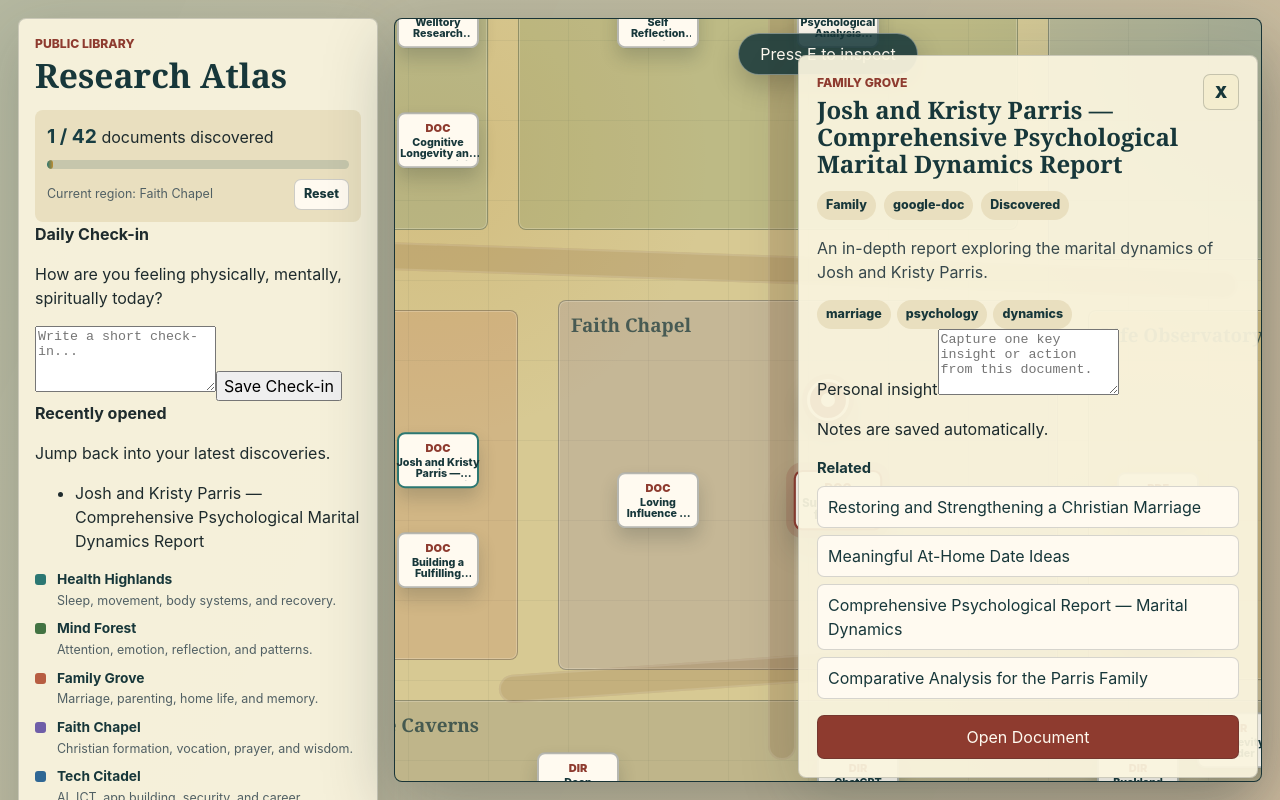
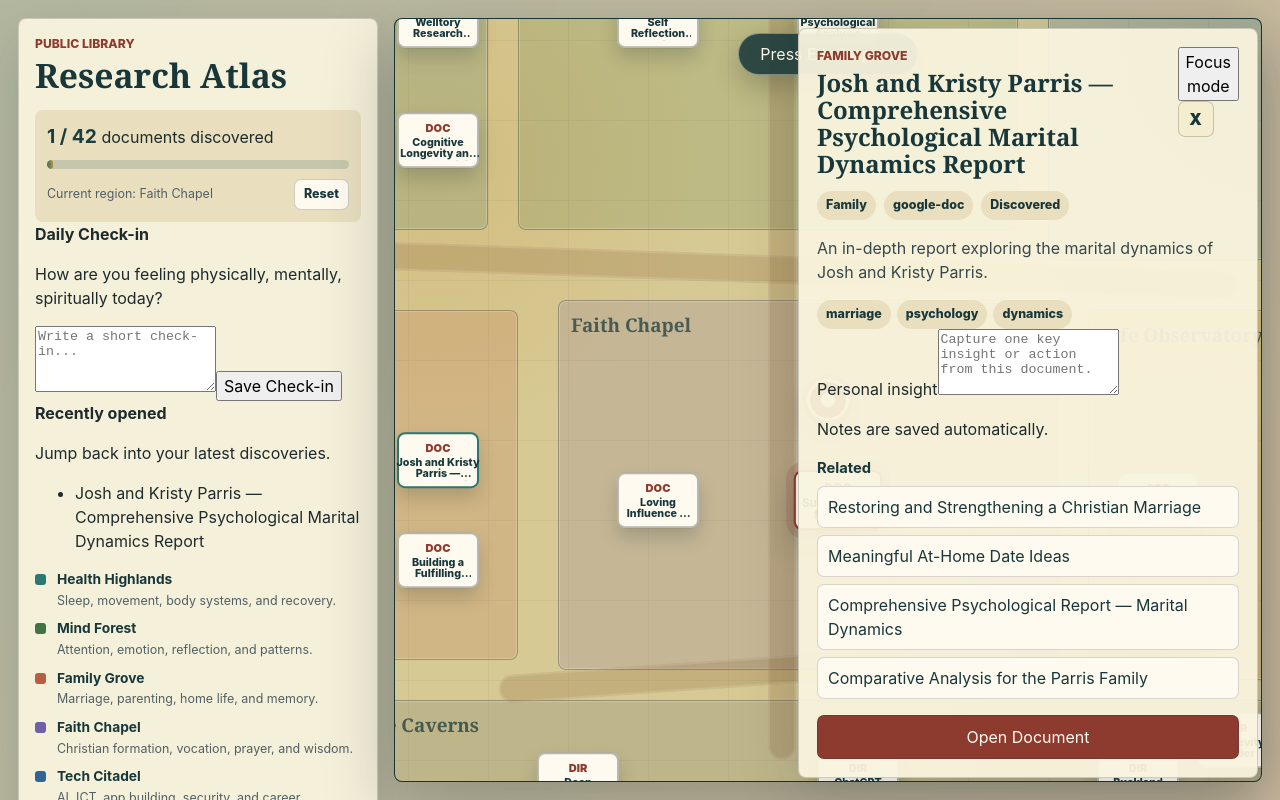
Before and after one commit to joshualparris/ResearchAtlas, a React (Vite) app: page / in a window 1280 px wide. Both pictures are taken after a click on the button 438 px from the left and 460 px from the top of the page. Shown: the top 800 px of the page. Built offline with nearby package versions, Linux system fonts and the light colour scheme.

Commit message:
Add low-distraction focus mode for document inspection

```diff
--- a/src/App.tsx
+++ b/src/App.tsx
@@ -107,6 +107,7 @@ export default function App() {
   const [selectedCategory, setSelectedCategory] = useState<ResearchCategory | "All">("All");
   const [player, setPlayer] = useState<PlayerPosition>(STARTING_POSITION);
   const [selectedDocument, setSelectedDocument] = useState<ResearchDocument | null>(null);
+  const [focusMode, setFocusMode] = useState(false);
   const [discoveredIds, setDiscoveredIds] = useState<Set<string>>(() => loadDiscoveredIds());
   const [recentViews, setRecentViews] = useState<RecentView[]>(() => loadRecentViews());
   const [checkIn, setCheckIn] = useState<string>(() => loadCheckIn());
@@ -334,6 +335,11 @@ export default function App() {
     touchVectorRef.current = { x: 0, y: 0 };
   };
 
+  const closeDocument = () => {
+    setSelectedDocument(null);
+    setFocusMode(false);
+  };
+
   const saveCheckIn = (text: string) => {
     setCheckIn(text);
     try {
@@ -415,11 +421,14 @@ export default function App() {
     );
   });
 
+  const isFocusActive = focusMode && selectedDocument !== null;
+
   return (
     <main className="app-shell">
-      <div className="app-layout">
-        <div className="side-column">
-          <AtlasSidebar
+      {!isFocusActive && (
+        <div className="app-layout">
+          <div className="side-column">
+            <AtlasSidebar
             discoveredCount={discoveredIds.size}
             totalCount={researchManifest.length}
             regionInfo={regionInfo}
@@ -467,6 +476,7 @@ export default function App() {
           )}
         </div>
       </div>
+      )}
 
       {viewMode === "map" && (
         <div className="touch-controls" aria-label="Touch movement controls">
@@ -525,6 +535,8 @@ export default function App() {
         <DocumentPanel
           document={selectedDocument}
           discovered={discoveredIds.has(selectedDocument.id)}
+          focusMode={focusMode}
+          onToggleFocusMode={() => setFocusMode((current) => !current)}
           onClose={() => setSelectedDocument(null)}
           relatedDocuments={relatedDocuments}
           onInspectRelated={inspectDocument}
--- a/src/components/DocumentPanel.tsx
+++ b/src/components/DocumentPanel.tsx
@@ -4,7 +4,9 @@ import type { ResearchDocument } from "../types";
 type DocumentPanelProps = {
   document: ResearchDocument;
   discovered: boolean;
+  focusMode: boolean;
   onClose: () => void;
+  onToggleFocusMode: () => void;
   relatedDocuments?: ResearchDocument[];
   onInspectRelated?: (document: ResearchDocument) => void;
 };
@@ -23,7 +25,9 @@ function isValidUrl(url: string) {
 export function DocumentPanel({
   document,
   discovered,
+  focusMode,
   onClose,
+  onToggleFocusMode,
   relatedDocuments = [],
   onInspectRelated
 }: DocumentPanelProps) {
@@ -54,9 +58,19 @@ export function DocumentPanel({
           <p className="eyebrow">{document.region}</p>
           <h2>{document.title}</h2>
         </div>
-        <button className="icon-button" type="button" onClick={onClose} aria-label="Close document panel">
-          X
-        </button>
+        <div className="document-panel__header-actions">
+          <button
+            className="secondary-button"
+            type="button"
+            onClick={onToggleFocusMode}
+            aria-pressed={focusMode}
+          >
+            {focusMode ? "Exit focus" : "Focus mode"}
+          </button>
+          <button className="icon-button" type="button" onClick={onClose} aria-label="Close document panel">
+            X
+          </button>
+        </div>
       </div>
 
       <div className="document-panel__meta">
```
